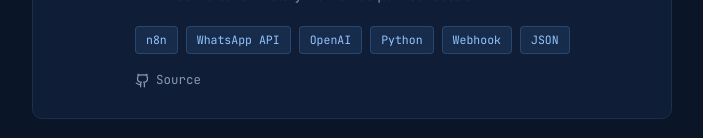
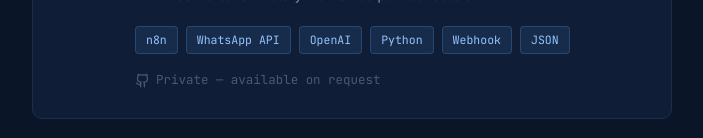
Before and after one commit to Nmwaura132/portfolio, a React (Vite) app: page / in a window 1280 px wide. Shown: the part 2052-2190 px from the top of the page, without its empty margins (544-1247 px from the left). Built offline with nearby package versions, Linux system fonts and the light colour scheme.

Commit message:
fix: private project links, h1, terminal sync, hover transforms, shadows

```diff
--- a/src/components/Hero.jsx
+++ b/src/components/Hero.jsx
@@ -59,7 +59,7 @@ export default function Hero() {
         <div className="hero-stats">
           <span className="hero-stat-item"><span>5+</span> Years Experience</span>
           <span className="hero-stat-item"><span>10+</span> Apps Shipped</span>
-          <span className="hero-stat-item"><span>100+</span> HTB Challenges</span>
+          <span className="hero-stat-item"><span>100+</span> HackTheBox Challenges</span>
         </div>
 
         <div className="hero-cta">
--- a/src/components/Projects.jsx
+++ b/src/components/Projects.jsx
@@ -41,7 +41,7 @@ const projects = [
     description:
       'Business FAQ bot built on n8n and the WhatsApp Business API. Uses OpenAI to understand natural language queries, retrieves answers from a knowledge base, and escalates unresolved questions to a human agent.',
     icon: Zap,
-    github: 'https://github.com/Nmwaura132',
+    github: null,
     demo: null,
     technologies: ['n8n', 'WhatsApp API', 'OpenAI', 'Python', 'Webhook', 'JSON'],
     highlights: [
@@ -89,7 +89,7 @@ const projects = [
     description:
       'Public job board and applicant tracking portal built for an enterprise real estate firm. Candidates browse live vacancies, submit multi-step applications with CV upload, and track progress through a personal dashboard with an interview calendar. Backed by a Django REST API.',
     icon: Briefcase,
-    github: 'https://github.com/Nmwaura132',
+    github: null,
     demo: null,
     technologies: ['React 18', 'TypeScript', 'Vite', 'Tailwind', 'shadcn/ui', 'Redux Toolkit', 'FullCalendar', 'Recharts', 'Axios'],
     highlights: [
@@ -148,6 +148,7 @@ export default function Projects() {
               </div>
 
               <div className="project-actions">
+                {project.github ? (
                   <a
                     href={project.github}
                     target="_blank"
@@ -157,6 +158,12 @@ export default function Projects() {
                     <Github size={15} />
                     Source
                   </a>
+                ) : (
+                  <span className="project-link-private">
+                    <Github size={15} />
+                    Private — available on request
+                  </span>
+                )}
                 {project.demo && (
                   <a
                     href={project.demo}
--- a/src/components/Sidebar.jsx
+++ b/src/components/Sidebar.jsx
@@ -40,7 +40,7 @@ export default function Sidebar() {
     >
       {/* Name & Title */}
       <div>
-        <h1 className="sidebar-name">Nelson<br />Mwaura</h1>
+        <p className="sidebar-name">Nelson<br />Mwaura</p>
         <p className="sidebar-title">Backend Dev · Data Scientist · ML Engineer</p>
         <p className="sidebar-tagline">
           Building reliable APIs, data pipelines, and automation systems
--- a/src/components/TerminalModal.jsx
+++ b/src/components/TerminalModal.jsx
@@ -21,9 +21,11 @@ const COMMANDS = {
 
   'ls projects/': () =>
     'nse-analytics/          — Django + React stock analytics platform\n' +
-    'kenya-real-estate-ml/   — XGBoost + MLflow price predictor\n' +
-    'whatsapp-ai-faq-bot/    — n8n + OpenAI chatbot\n' +
-    'invoice-generator/      — Django + React invoicing app',
+    'mpesa-growth-eda/       — 16 years of M-Pesa CBK data analysis\n' +
+    'whatsapp-ai-faq-bot/    — n8n + OpenAI FAQ bot (private)\n' +
+    'flow-todo/              — Offline-first Kanban app (React + FastAPI)\n' +
+    'doc-intel-api/          — GPT-4o invoice extraction API\n' +
+    'career-ops/             — Job board & ATS (private)',
 
   'cat contact.txt': () =>
     'email:    nmwaura132@gmail.com\n' +
--- a/src/index.css
+++ b/src/index.css
@@ -278,7 +278,6 @@ a { text-decoration: none; color: inherit; }
 
 .sidebar-nav-link:hover {
   color: var(--text-heading);
-  transform: translateX(4px);
 }
 
 .sidebar-nav-link:hover::before {
@@ -343,7 +342,6 @@ a { text-decoration: none; color: inherit; }
 
 .sidebar-social a:hover {
   color: var(--blue);
-  transform: translateY(-4px) scale(1.1);
   filter: drop-shadow(0 0 6px var(--accent-glow));
 }
 
@@ -406,9 +404,7 @@ a { text-decoration: none; color: inherit; }
   background: var(--navy-light);
   border: 1px solid var(--navy-lighter);
   border-radius: var(--radius-lg);
-  transition: border-color 400ms ease, background 400ms ease,
-              transform 400ms cubic-bezier(0.22, 0.61, 0.36, 1),
-              box-shadow 400ms ease;
+  transition: border-color 200ms ease, background 200ms ease, box-shadow 200ms ease;
   position: relative;
   overflow: hidden;
 }
@@ -452,11 +448,9 @@ a { text-decoration: none; color: inherit; }
 .card:hover {
   background: linear-gradient(135deg, var(--navy-light) 0%, rgba(59, 130, 246, 0.04) 100%);
   border-color: var(--accent-border);
-  transform: translateY(-4px);
   box-shadow:
-    0 20px 56px rgba(0, 0, 0, 0.5),
-    0 0 0 1px rgba(96, 165, 250, 0.12),
-    0 0 32px var(--accent-glow);
+    0 2px 8px rgba(0, 0, 0, 0.3),
+    0 0 0 1px rgba(96, 165, 250, 0.12);
 }
 
 .card > * { position: relative; z-index: 2; }
@@ -474,9 +468,7 @@ a { text-decoration: none; color: inherit; }
   font-family: var(--font-mono);
   font-size: 0.875rem;
   cursor: pointer;
-  transition: background 300ms ease, box-shadow 300ms ease,
-              transform 250ms cubic-bezier(0.34, 1.56, 0.64, 1),
-              color 300ms ease;
+  transition: background 200ms ease, box-shadow 200ms ease, color 200ms ease;
   text-decoration: none;
   position: relative;
   overflow: hidden;
@@ -501,16 +493,14 @@ a { text-decoration: none; color: inherit; }
   background: var(--accent-dim);
   color: var(--blue-soft);
   box-shadow:
-    0 0 32px var(--accent-glow),
-    0 0 0 1px rgba(96, 165, 250, 0.25),
-    inset 0 0 12px rgba(96, 165, 250, 0.08);
-  transform: translateY(-2px) scale(1.02);
+    0 0 16px var(--accent-glow),
+    0 0 0 1px rgba(96, 165, 250, 0.25);
 }
 
 .btn-primary:hover::before { left: 100%; }
 
 .btn-primary:active {
-  transform: translateY(0) scale(0.98);
+  opacity: 0.85;
 }
 
 .btn-secondary {
@@ -525,20 +515,17 @@ a { text-decoration: none; color: inherit; }
   font-family: var(--font-mono);
   font-size: 0.875rem;
   cursor: pointer;
-  transition: border-color 300ms ease, color 300ms ease,
-              transform 250ms cubic-bezier(0.34, 1.56, 0.64, 1),
-              box-shadow 300ms ease;
+  transition: border-color 200ms ease, color 200ms ease, box-shadow 200ms ease;
   text-decoration: none;
 }
 
 .btn-secondary:hover {
   border-color: var(--blue);
   color: var(--blue);
-  transform: translateY(-2px);
-  box-shadow: 0 0 20px var(--accent-glow);
+  box-shadow: 0 0 12px var(--accent-glow);
 }
 
-.btn-secondary:active { transform: translateY(0); }
+.btn-secondary:active { opacity: 0.85; }
 
 /* ── Utility ───────────────────────────────────────────── */
 .accent { color: var(--blue); font-family: var(--font-mono); }
@@ -755,7 +742,6 @@ a { text-decoration: none; color: inherit; }
 }
 
 .rpg-skill-row:hover {
-  transform: translateX(3px);
 }
 
 .rpg-skill-name {
@@ -932,7 +918,7 @@ a { text-decoration: none; color: inherit; }
   transition: color 200ms ease, transform 200ms ease;
 }
 
-.hero-stat-item:hover { color: var(--text-body); transform: translateY(-2px); }
+.hero-stat-item:hover { color: var(--text-body); }
 
 .hero-stat-item span {
   color: var(--blue);
@@ -1061,12 +1047,21 @@ a { text-decoration: none; color: inherit; }
   font-family: var(--font-mono);
   font-size: 0.78rem;
   color: var(--text-muted);
-  transition: color 200ms ease, transform 200ms ease;
+  transition: color 200ms ease;
 }
 
 .project-link:hover {
   color: var(--blue);
-  transform: translateX(2px);
+}
+
+.project-link-private {
+  display: inline-flex;
+  align-items: center;
+  gap: 0.375rem;
+  font-family: var(--font-mono);
+  font-size: 0.78rem;
+  color: var(--text-disabled);
+  cursor: default;
 }
 
 @media (max-width: 1024px) { .projects-section { padding: 2rem; } }
```
Lines whose indentation alone changed are shown as unchanged.
